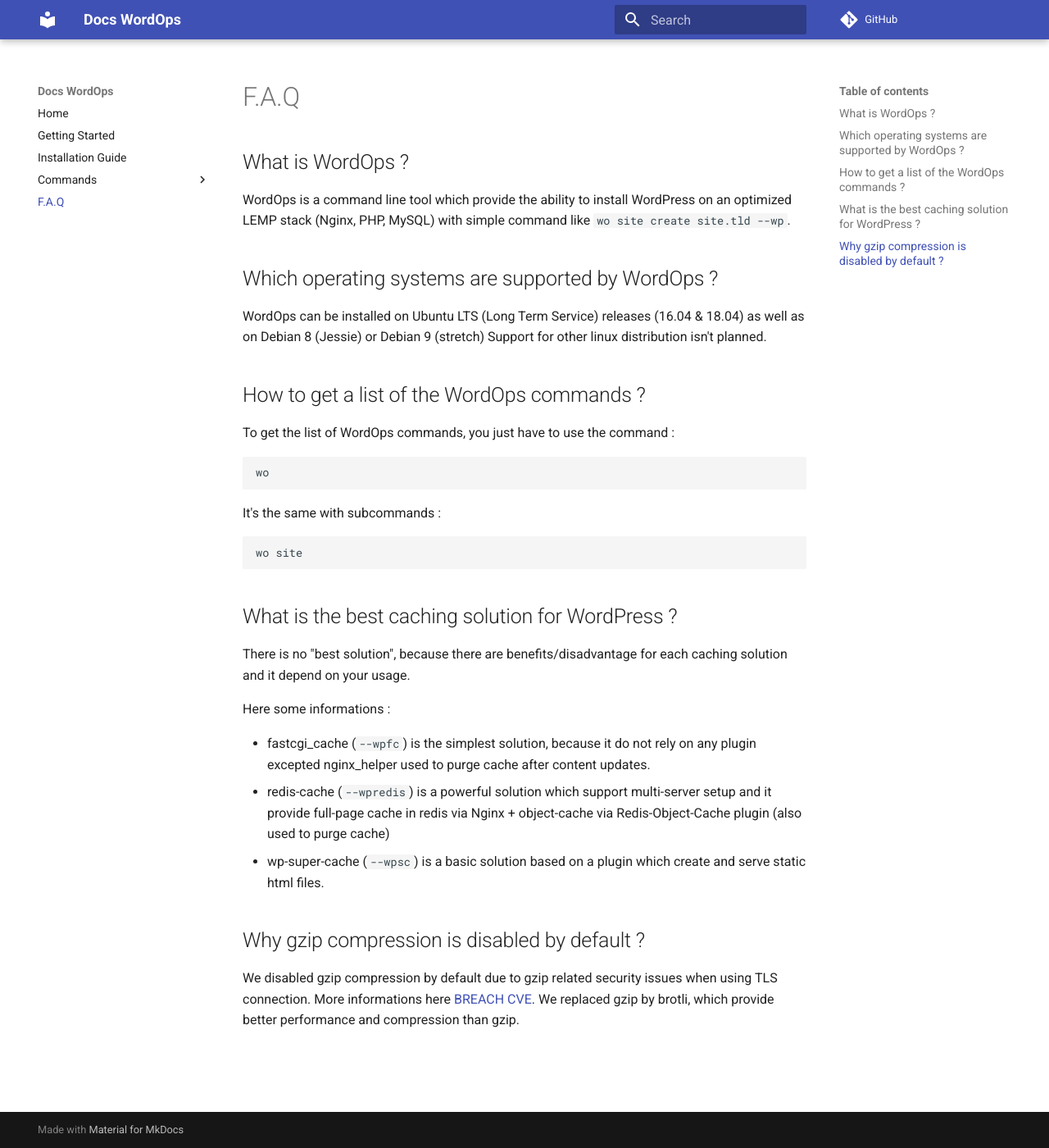
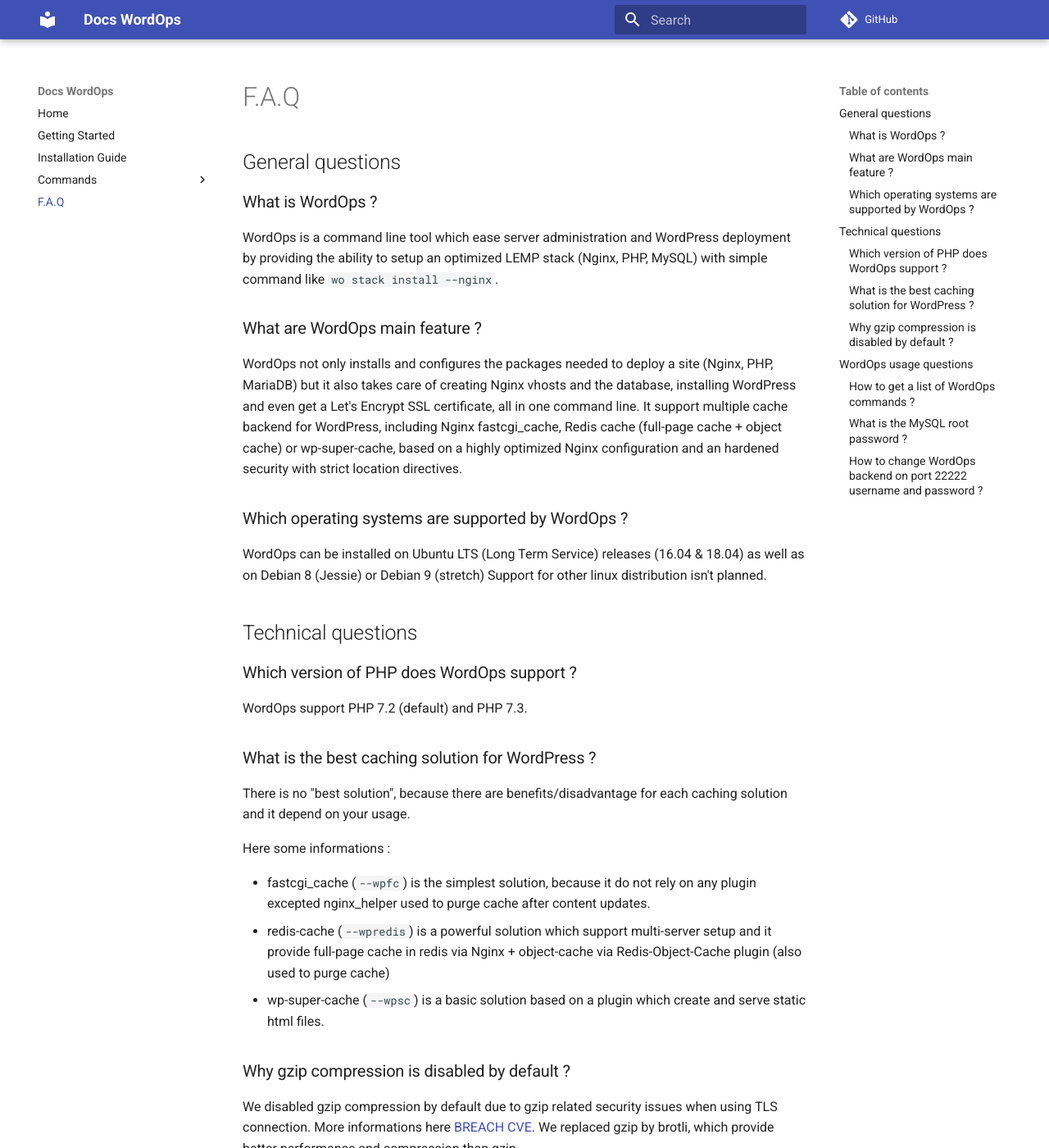
Before and after one commit to WordOps/docs.wordops.net, an MkDocs documentation site: the page built from docs/faq.md, in a window 1280 px wide and 1400 px high. Shown: the whole window at 82% size. Built offline with MkDocs 1.6.1 and Material for MkDocs 9.7.7, drawn with Linux system fonts in a browser that asks for light colours; comment, search, counter and statistics services are not loaded; some of the changed text lies outside the part shown.

Commit message:
update FAQ

````diff
--- a/docs/faq.md
+++ b/docs/faq.md
@@ -1,29 +1,28 @@
 # F.A.Q
 
-## What is WordOps ?
+## General questions
 
-WordOps is a command line tool which provide the ability to install WordPress on an optimized LEMP stack (Nginx, PHP, MySQL) with simple command like `wo site create site.tld --wp`.
+### What is WordOps ?
 
-## Which operating systems are supported by WordOps ?
+WordOps is a command line tool which ease server administration and WordPress deployment by providing the ability to setup an optimized LEMP stack (Nginx, PHP, MySQL) with simple command like `wo stack install --nginx`.
+
+### What are WordOps main feature ?
+
+WordOps not only installs and configures the packages needed to deploy a site (Nginx, PHP, MariaDB) but it also takes care of creating Nginx vhosts and the database, installing WordPress and even get a Let's Encrypt SSL certificate, all in one command line.
+It support multiple cache backend for WordPress, including Nginx fastcgi_cache, Redis cache (full-page cache + object cache) or wp-super-cache, based on a highly optimized Nginx configuration and an hardened security with strict location directives.
+
+### Which operating systems are supported by WordOps ?
 
 WordOps can be installed on Ubuntu LTS (Long Term Service) releases (16.04 & 18.04) as well as on Debian 8 (Jessie) or Debian 9 (stretch)
 Support for other linux distribution isn't planned.
 
-## How to get a list of the WordOps commands ?
+## Technical questions
 
-To get the list of WordOps commands, you just have to use the command :
+### Which version of PHP does WordOps support ?
 
-```bash
-wo
-```
+WordOps support PHP 7.2 (default) and PHP 7.3.
 
-It's the same with subcommands :
-
-```bash
-wo site
-```
-
-## What is the best caching solution for WordPress ?
+### What is the best caching solution for WordPress ?
 
 There is no "best solution", because there are benefits/disadvantage for each caching solution and it depend on your usage.
 
@@ -33,7 +32,35 @@
 - redis-cache (`--wpredis`) is a powerful solution which support multi-server setup and it provide full-page cache in redis via Nginx + object-cache via Redis-Object-Cache plugin (also used to purge cache)
 - wp-super-cache (`--wpsc`) is a basic solution based on a plugin which create and serve static html files.
 
-## Why gzip compression is disabled by default ?
+### Why gzip compression is disabled by default ?
 
-We disabled gzip compression by default due to gzip related security issues when using TLS connection. More informations here [BREACH CVE](https://en.wikipedia.org/wiki/BREACH).
-We replaced gzip by brotli, which provide better performance and compression than gzip.
+We disabled gzip compression by default due to gzip related security issues when using TLS connection. More informations here [BREACH CVE](https://en.wikipedia.org/wiki/BREACH). We replaced gzip by brotli, which provide better performance and compression than gzip.
+
+
+## WordOps usage questions
+
+### How to get a list of WordOps commands ?
+
+To get the list of WordOps commands, you can use the command :
+
+```bash
+wo
+```
+
+Then for any subcommand, you just have to add the arugment -h or --help to display command informations with examples.
+
+```bash
+wo site --help
+```
+
+### What is the MySQL root password ?
+
+MySQL root password is stored in the file `/etc/mysql/conf.d/my.cnf`
+
+### How to change WordOps backend on port 22222 username and password ?
+
+You can use the command :
+
+```bash
+wo secure --auth
+```
````
Also changed, not shown: docs/commands/stack.md (+13 -2 lines).
